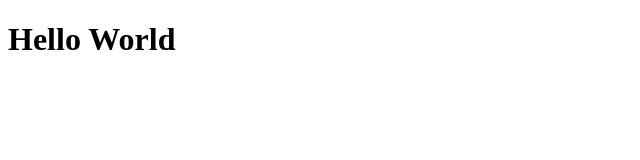
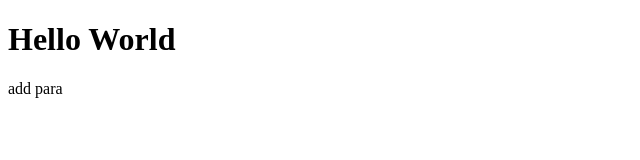
Before and after one commit to dgmills914eos/git-test, a plain HTML site: page index.html in a window 1280 px wide. Shown: the full height of the page, 0-640 px from the left. Drawn offline with Linux system fonts and the light colour scheme.

Commit message:
second commit

```diff
--- a/index.html
+++ b/index.html
@@ -2,5 +2,6 @@
 <html>
     <body>
         <h1>Hello World</h1>
+        <p>add para</p>
     </body>
 </html>
```
